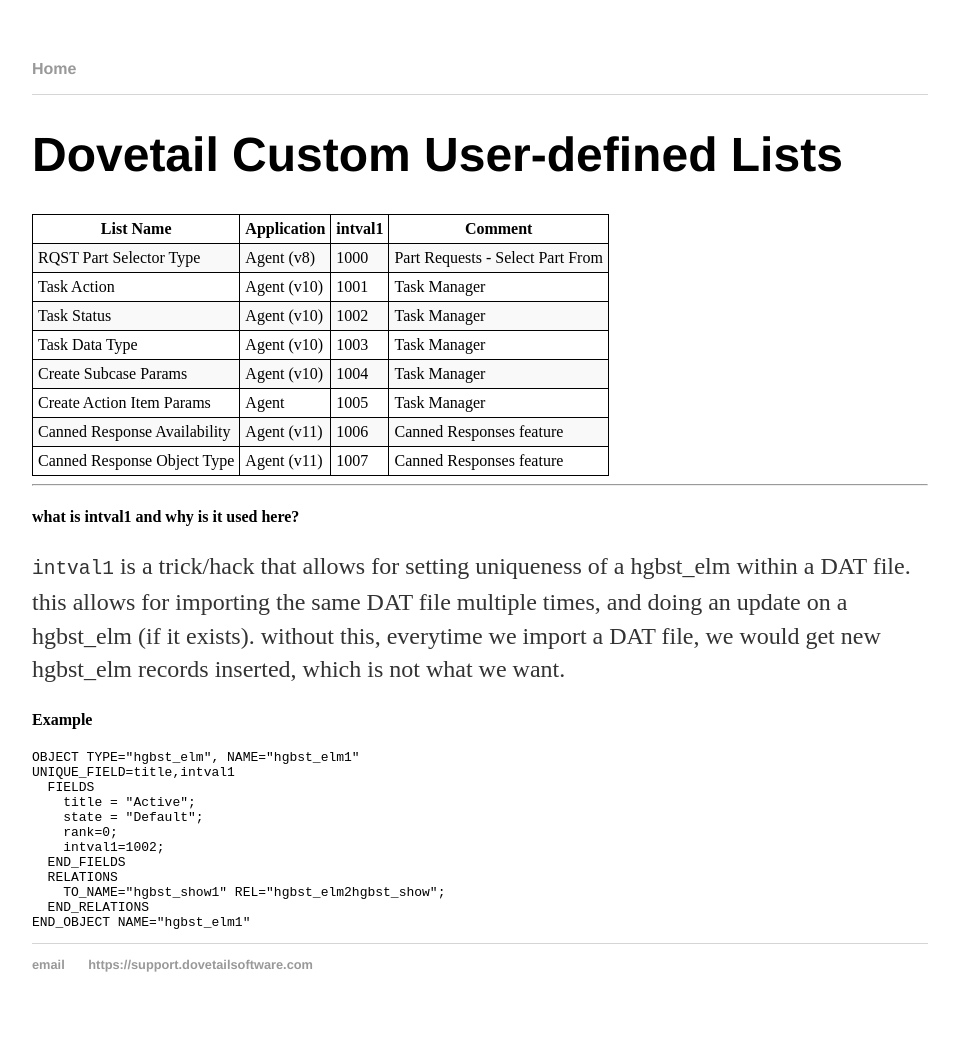
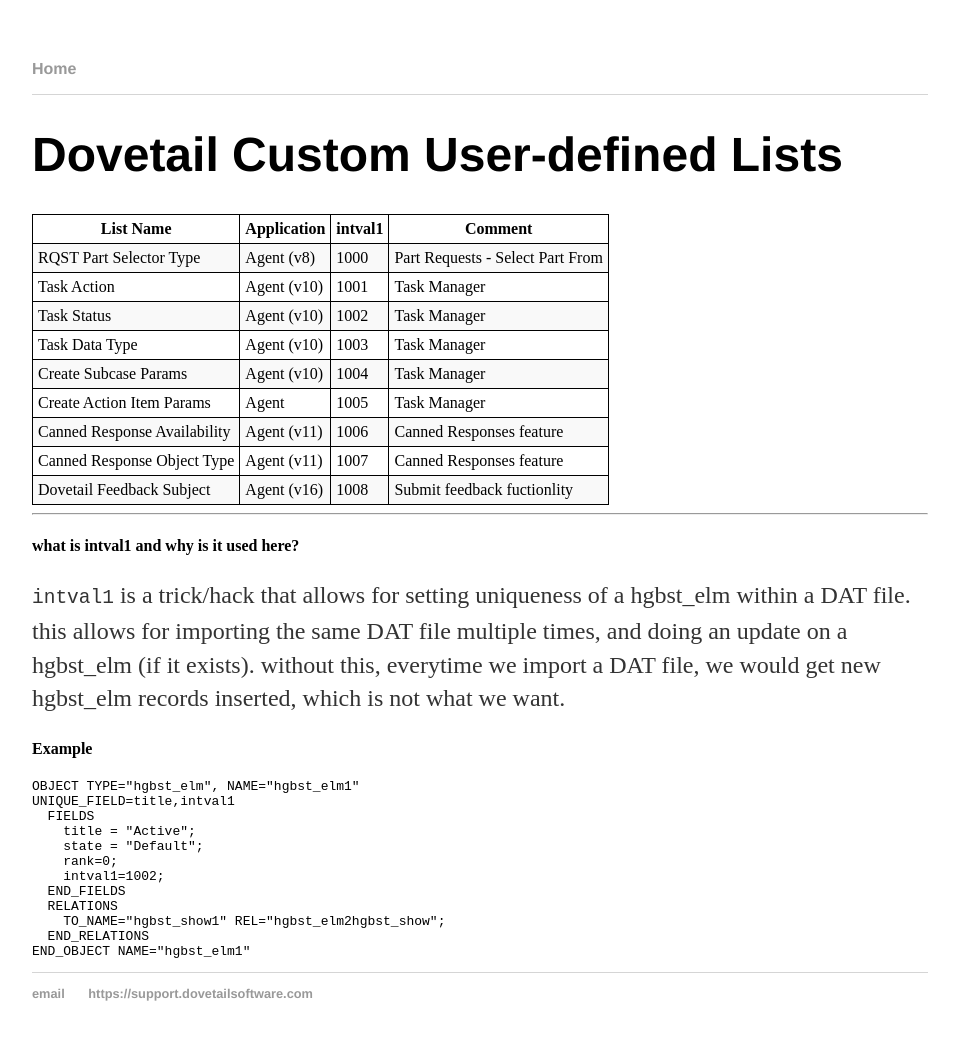
Before and after one commit to DovetailSoftware/dovetail-defined, a Jekyll site: the page built from pages/user-defined-lists.md, in a window 1280 px wide. Shown: the whole page, without its empty margins (160-1119 px from the left). Built offline with Jekyll 4.4.1, drawn with Linux system fonts in a browser that asks for light colours; before the commit the page ends 1032 px from its top, so only the background shows below that.

Commit message:
add Dovetail Feedback Subject (1008)

```diff
--- a/pages/user-defined-lists.md
+++ b/pages/user-defined-lists.md
@@ -16,6 +16,7 @@
 | Create Action Item Params | Agent  | 1005 | Task Manager|
 | Canned Response Availability | Agent (v11) | 1006 | Canned Responses feature|
 | Canned Response Object Type | Agent (v11) | 1007 | Canned Responses feature|
+| Dovetail Feedback Subject | Agent (v16) | 1008 | Submit feedback fuctionlity|
 
 ---
 
```
